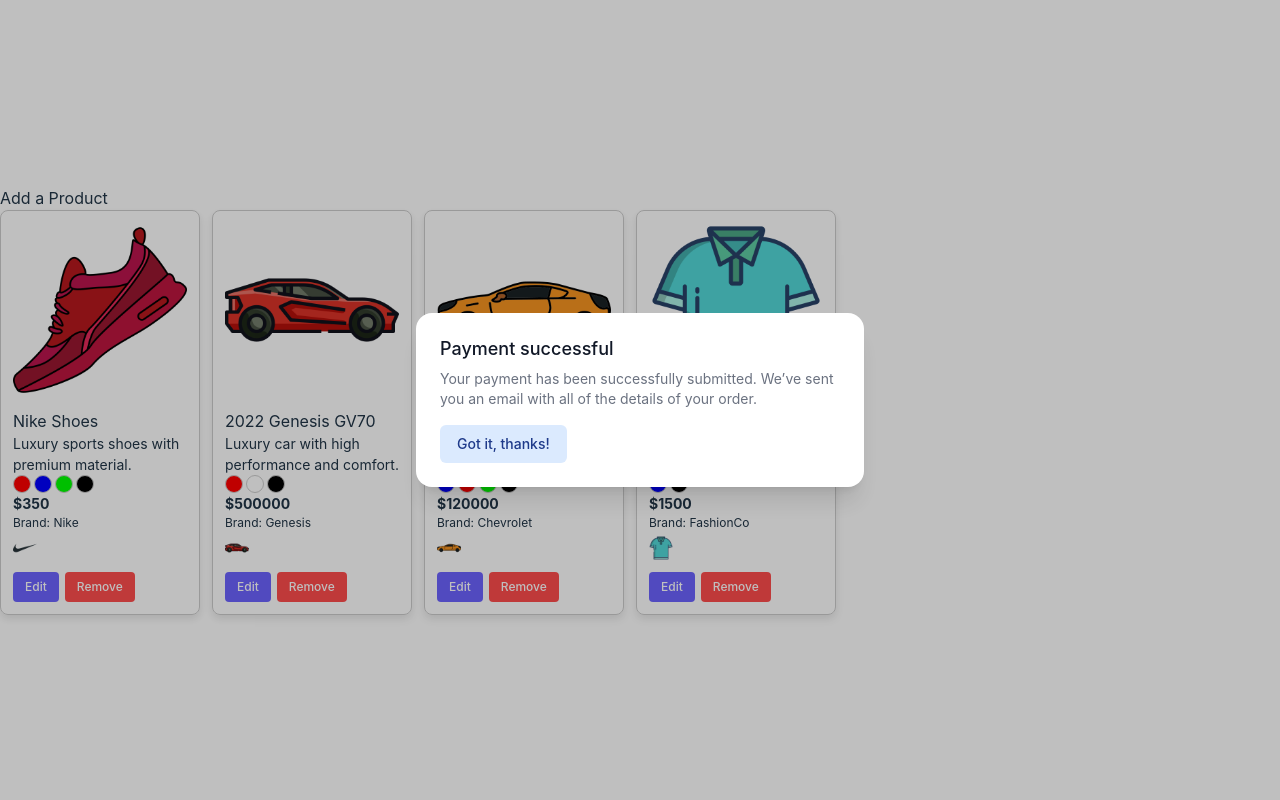
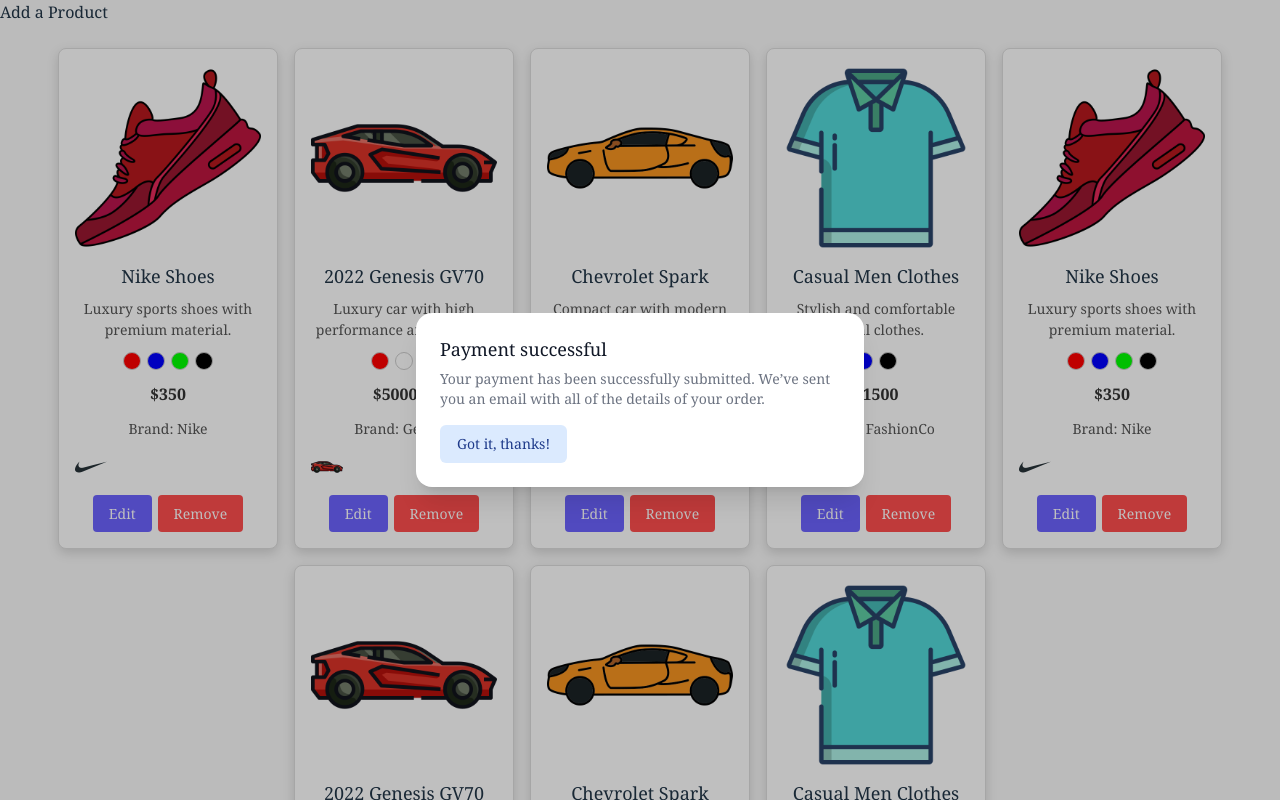
Before and after one commit to SalsabeelMusa/Product-Management-Dashboard, a React (Vite) app in the folder Product Management Dashboard/: page / in a window 1280 px wide. Shown: the top 800 px of the page. Built offline with nearby package versions, Linux system fonts and the light colour scheme.

Commit message:
Reorganize project files

```diff
--- a/Product Management Dashboard/src/App.tsx
+++ b/Product Management Dashboard/src/App.tsx
@@ -1,12 +1,12 @@
 import React from "react";
-import ProductList from "./components/ProductList"; // Import ProductList
+import ProductList from "./components/ProductCard";
 import Modal from "./components/Modal";
 
 const App: React.FC = () => {
   return (
     <>
       <input type="button" value={"Add a Product"} />
-      <ProductList /> {/* This will display all the products */}
+      <ProductList />
       <Modal />
     </>
   );
--- a/Product Management Dashboard/src/components/ProductCard.tsx
+++ b/Product Management Dashboard/src/components/ProductCard.tsx
@@ -1,4 +1,6 @@
 import React from "react";
+import productData from "../dataSource";
+import "../styles/productList.css";
 
 interface ProductCardProps {
   image: string;
@@ -14,7 +16,7 @@
   onRemove: () => void;
 }
 
-export const ProductCard: React.FC<ProductCardProps> = ({
+const ProductCard: React.FC<ProductCardProps> = ({
   image,
   title,
   description,
@@ -26,89 +28,60 @@
 }) => {
   const { brandName, brandIcon } = category;
   return (
-    <div
-      style={{
-        border: "1px solid #ccc",
-        borderRadius: "8px",
-        width: "200px", // Reduced width
-        padding: "12px", // Reduced padding
-        boxShadow: "0px 4px 8px rgba(0, 0, 0, 0.1)",
-        fontSize: "14px", // Smaller font size
-      }}
-    >
-      <img
-        src={image}
-        alt={title}
-        style={{
-          width: "100%",
-          borderRadius: "8px",
-          marginBottom: "12px", // Reduced margin
-        }}
-      />
-      <h4 style={{ fontSize: "16px" }}>{title}</h4> {/* Smaller title font */}
+    <div className="product-card">
+      <img src={image} alt={title} />
+      <h4>{title}</h4>
       <p>{description}</p>
-      <div style={{ display: "flex", gap: "3px" }}>
-        {" "}
-        {/* Reduced gap */}
+      <div className="colors">
         {colors.map((color, index) => (
           <div
             key={index}
-            style={{
-              width: "18px", // Smaller circle
-              height: "18px",
-              borderRadius: "50%",
-              backgroundColor: color,
-              border: "1px solid #ccc",
-            }}
+            className="color"
+            style={{ backgroundColor: color }}
           ></div>
         ))}
       </div>
-      <p>
-        <strong>${price}</strong>
-      </p>
-      <div>
-        <p style={{ fontSize: "12px" }}>Brand: {brandName}</p>{" "}
-        {/* Smaller brand text */}
-        <img
-          src={brandIcon}
-          alt={brandName}
-          style={{
-            width: "24px", // Smaller icon
-            height: "24px",
-            marginTop: "4px", // Reduced margin
-          }}
-        />
+      <p className="price">${price}</p>
+      <div className="brand">
+        <p>Brand: {brandName}</p>
+        <img className="brand-icon" src={brandIcon} alt={brandName} />
       </div>
-      <button
-        onClick={onEdit}
-        style={{
-          marginRight: "6px", // Reduced margin
-          marginTop: "12px", // Reduced margin
-          padding: "6px 12px", // Smaller padding
-          backgroundColor: "#6c63ff",
-          color: "#fff",
-          border: "none",
-          borderRadius: "4px",
-          cursor: "pointer",
-          fontSize: "12px", // Smaller text
-        }}
-      >
+      <button className="edit-button" onClick={onEdit}>
         Edit
       </button>
-      <button
-        onClick={onRemove}
-        style={{
-          padding: "6px 12px", // Smaller padding
-          backgroundColor: "#ff4d4d",
-          color: "#fff",
-          border: "none",
-          borderRadius: "4px",
-          cursor: "pointer",
-          fontSize: "12px", // Smaller text
-        }}
-      >
+      <button className="remove-button" onClick={onRemove}>
         Remove
       </button>
     </div>
   );
 };
+
+const ProductList: React.FC = () => {
+  const handleEdit = (id: string) => {
+    console.log("Editing product with ID:", id);
+  };
+
+  const handleRemove = (id: string) => {
+    console.log("Removing product with ID:", id);
+  };
+
+  return (
+    <div className="product-list">
+      {productData.map((product) => (
+        <ProductCard
+          key={product.id}
+          image={product.image}
+          title={product.title}
+          description={product.description}
+          colors={product.colors}
+          price={product.price}
+          category={product.category}
+          onEdit={() => handleEdit(product.id)}
+          onRemove={() => handleRemove(product.id)}
+        />
+      ))}
+    </div>
+  );
+};
+
+export default ProductList;
--- a/Product Management Dashboard/src/components/ProductList.tsx
+++ /dev/null
@@ -1,36 +0,0 @@
-import React from "react";
-import productData, { Product } from "../dataSource"; // Import the product data from datasource.ts
-import { ProductCard } from "./ProductCard";
-
-// This is the component that will render all products
-const ProductList: React.FC = () => {
-  // Handling actions like editing or removing products
-  const handleEdit = (id: string) => {
-    console.log("Editing product with ID:", id);
-  };
-
-  const handleRemove = (id: string) => {
-    console.log("Removing product with ID:", id);
-  };
-
-  return (
-    <div style={{ display: "flex", flexWrap: "wrap", gap: "12px" }}>
-      {/* Loop through the product data and render a ProductCard for each product */}
-      {productData.map((product: Product) => (
-        <ProductCard
-          key={product.id} // Unique key for each product
-          image={product.image} // Product image
-          title={product.title} // Product title
-          description={product.description} // Product description
-          colors={product.colors} // Available colors for the product
-          price={product.price} // Product price
-          category={product.category} // Category info (brandName and brandIcon)
-          onEdit={() => handleEdit(product.id)} // Edit action for the product
-          onRemove={() => handleRemove(product.id)} // Remove action for the product
-        />
-      ))}
-    </div>
-  );
-};
-
-export default ProductList;
--- a/Product Management Dashboard/src/dataSource.ts
+++ b/Product Management Dashboard/src/dataSource.ts
@@ -66,6 +66,54 @@
       brandIcon: clothImage,
     },
   },
+  {
+    id: "5",
+    image: sportImage,
+    title: "Nike Shoes",
+    description: "Luxury sports shoes with premium material.",
+    colors: ["#ff0000", "#0000ff", "#00ff00", "#000000"],
+    price: "350",
+    category: {
+      brandName: "Nike",
+      brandIcon: nikeIcon,
+    },
+  },
+  {
+    id: "6",
+    image: carImage,
+    title: "2022 Genesis GV70",
+    description: "Luxury car with high performance and comfort.",
+    colors: ["#ff0000", "#ffffff", "#000000"],
+    price: "500000",
+    category: {
+      brandName: "Genesis",
+      brandIcon: carImage,
+    },
+  },
+  {
+    id: "7",
+    image: imageImage,
+    title: "Chevrolet Spark",
+    description: "Compact car with modern features.",
+    colors: ["#0000ff", "#ff0000", "#00ff00", "#000000"],
+    price: "120000",
+    category: {
+      brandName: "Chevrolet",
+      brandIcon: imageImage,
+    },
+  },
+  {
+    id: "8",
+    image: clothImage,
+    title: "Casual Men Clothes",
+    description: "Stylish and comfortable casual clothes.",
+    colors: ["Blue", "black"],
+    price: "1500",
+    category: {
+      brandName: "FashionCo",
+      brandIcon: clothImage,
+    },
+  },
 ];
 
 export default productData;
--- /dev/null
+++ b/Product Management Dashboard/src/styles/productList.css
@@ -0,0 +1,112 @@
+body {
+  margin: 0;
+  font-family: Georgia, "Times New Roman", Times, serif;
+  background-color: #f9f9f9;
+}
+
+.product-list {
+  display: flex;
+  justify-content: center;
+  align-items: center;
+  flex-wrap: wrap;
+  gap: 16px;
+  padding: 24px;
+  min-height: 100vh;
+}
+
+.product-card {
+  border: 1px solid #ddd;
+  border-radius: 8px;
+  width: 220px;
+  padding: 16px;
+  box-shadow: 0px 4px 12px rgba(0, 0, 0, 0.15);
+  text-align: center;
+  background-color: #fff;
+  transition: transform 0.2s, box-shadow 0.2s;
+  font-size: 14px;
+}
+
+.product-card:hover {
+  transform: translateY(-5px);
+  box-shadow: 0px 6px 16px rgba(0, 0, 0, 0.2);
+}
+
+.product-card img {
+  width: 100%;
+  border-radius: 8px;
+  margin-bottom: 12px;
+}
+
+.product-card h4 {
+  font-size: 18px;
+  margin-bottom: 8px;
+}
+
+.product-card p {
+  font-size: 14px;
+  margin-bottom: 12px;
+  color: #555;
+}
+
+.product-card .colors {
+  display: flex;
+  justify-content: center;
+  gap: 6px;
+  margin-bottom: 12px;
+}
+
+.product-card .color {
+  width: 18px;
+  height: 18px;
+  border-radius: 50%;
+  border: 1px solid #ccc;
+}
+
+.product-card .price {
+  font-size: 16px;
+  font-weight: bold;
+  color: #333;
+}
+
+.product-card .brand {
+  margin-top: 8px;
+  font-size: 12px;
+  color: #777;
+}
+
+.product-card .brand-icon {
+  width: 32px;
+  height: 32px;
+}
+
+.product-card button {
+  padding: 8px 16px;
+  border: none;
+  border-radius: 4px;
+  cursor: pointer;
+  font-size: 14px;
+  transition: background-color 0.3s;
+  margin-right: 6px;
+}
+
+.product-card button:last-child {
+  margin-right: 0;
+}
+
+.product-card .edit-button {
+  background-color: #6c63ff;
+  color: #fff;
+}
+
+.product-card .edit-button:hover {
+  background-color: #584dcb;
+}
+
+.product-card .remove-button {
+  background-color: #ff4d4d;
+  color: #fff;
+}
+
+.product-card .remove-button:hover {
+  background-color: #d43a3a;
+}
```
